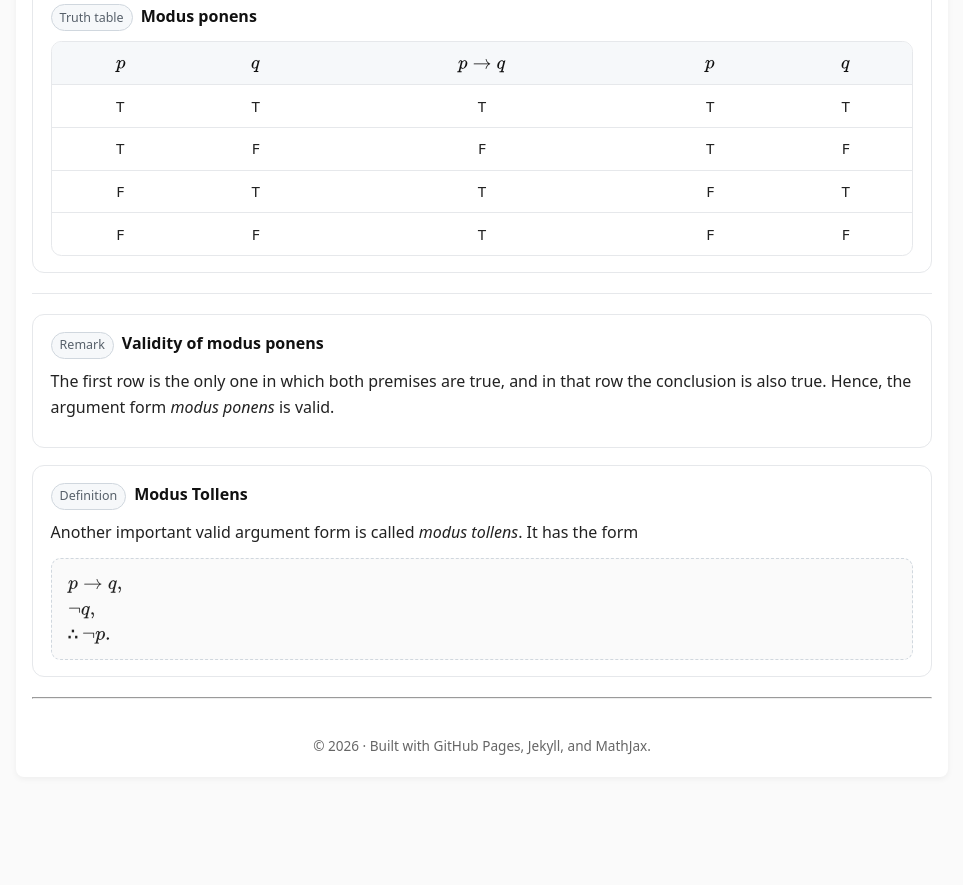
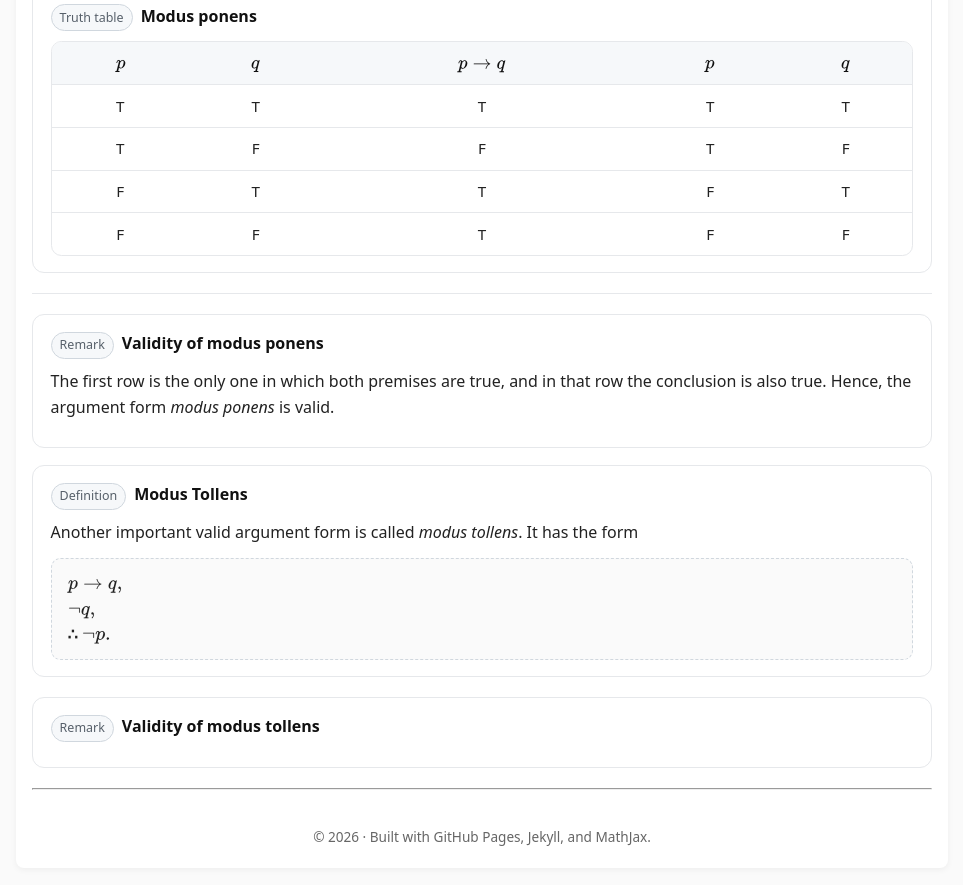
Before and after one commit to SaleemKamaludin/SaleemKamaludin.github.io, a Jekyll site: the page built from courses/comp1604/lecture-notes/lecture-01/index.md, in a window 1280 px wide and 900 px high, scrolled down 4123 px. Shown: the top 885 px of the window, without its empty margins (158-1121 px from the left). Built offline with Jekyll 4.4.1, drawn with Linux system fonts in a browser that asks for light colours; before the commit the page ends 4932 px from its top, so only the background shows below that.

Commit message:
Update index.md

```diff
--- a/courses/comp1604/lecture-notes/lecture-01/index.md
+++ b/courses/comp1604/lecture-notes/lecture-01/index.md
@@ -1268,3 +1268,18 @@ It is instructive to verify that modus ponens is a valid argument form. Doing so
     }
     #rem-mt-valid tbody tr:last-child td{ border-bottom:0; }
   </style>
+
+
+
+
+
+
+
+
+
+
+<div class="box">
+    <div class="box-header">
+      <span class="tag">Remark</span>
+      <h5 class="title">Validity of modus tollens</h5>
+    </div>
```
